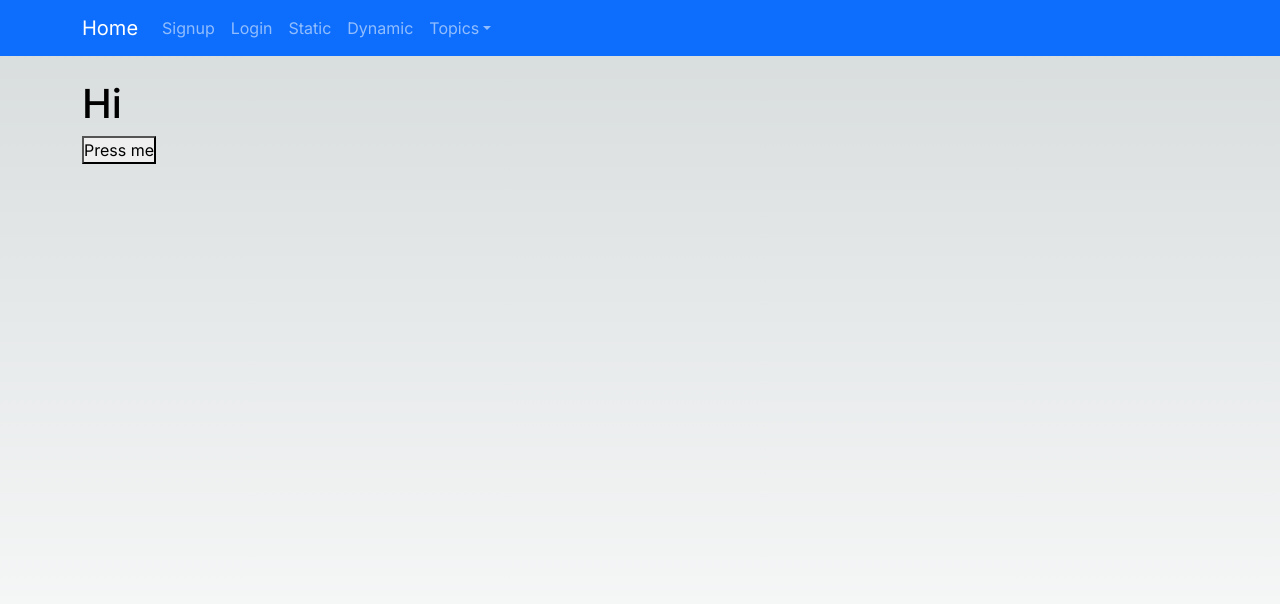
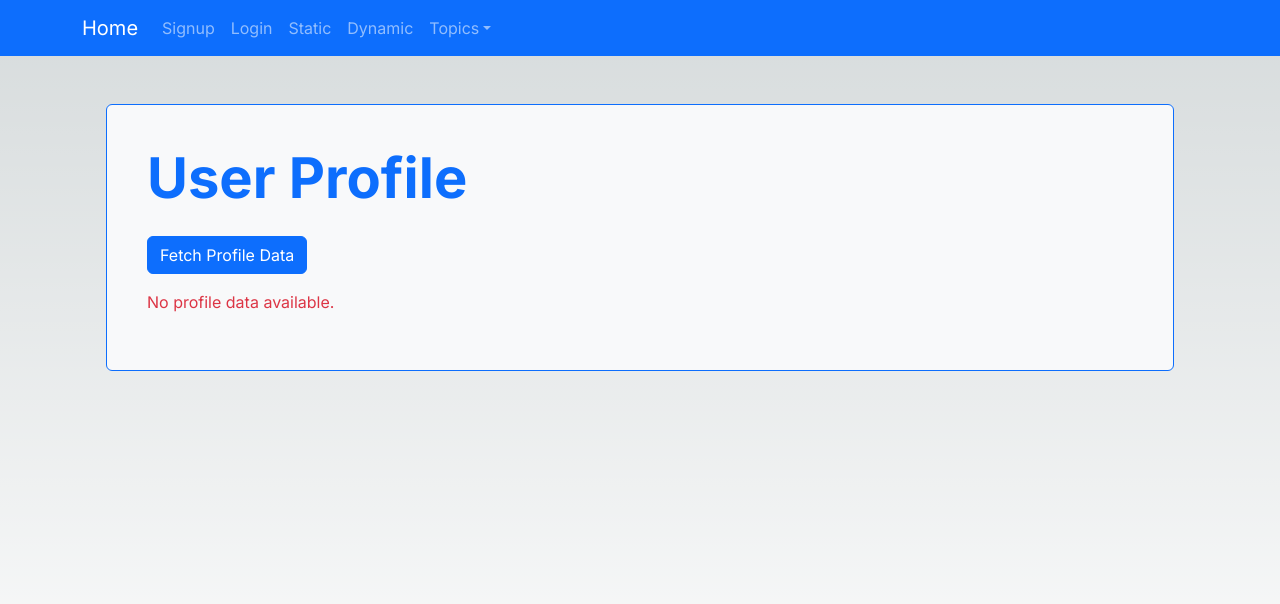
Before and after one commit to Pratham1812/CpGuide, a Next.js app: page /profile in a window 1280 px wide. Shown: the top 604 px of the page. Built offline with nearby package versions, Linux system fonts and the light colour scheme; no server answers.

Commit message:
added the profile page

```diff
--- a/src/app/(SSR)/profile/page.tsx
+++ b/src/app/(SSR)/profile/page.tsx
@@ -1,35 +1,112 @@
-"use client"
-import { Form, Button } from 'react-bootstrap'
-import { useRouter } from 'next/navigation'
-import { NextRequest, NextResponse } from 'next/server'
-import { useCookies } from 'react-cookie'
+import { useEffect, useState } from 'react';
+import { Card, Button, Spinner } from 'react-bootstrap';
+import { useCookies } from 'react-cookie';
+import { toast } from 'react-hot-toast';
 
-import { toast } from 'react-hot-toast'
+interface UserData {
+  fname: string;
+  lname: string;
+  email: string;
+  userId: string;
+}
 
+const ProfilePage = () => {
+  const [cookies] = useCookies(['token']);
+  const [userData, setUserData] = useState<UserData | null>(null);
+  const [loading, setLoading] = useState<boolean>(true);
 
-export default async function Profile(){
-  const [cookies, setCookie, removeCookie] = useCookies(['token']);
-    const fetchme = async (event:any)=>{
-      const endpoint = 'http://127.0.0.1:8000/api/auth/profile'
-      const options = {
-        method: 'GET',
-        headers: {
-          'Authorization': 'Bearer ' + cookies['token']
+  useEffect(() => {
+    fetchProfileData();
+  }, []);
 
-        },
+  const fetchProfileData = async () => {
+    const endpoint = 'http://127.0.0.1:8000/api/auth/profile';
+    const options = {
+      method: 'GET',
+      headers: {
+        Authorization: 'Bearer ' + cookies['token'],
+      },
+    };
 
+    try {
+      const response = await fetch(endpoint, options);
+      const data = await response.json();
+
+      if (response.ok) {
+        setUserData(data);
+      } else {
+        toast.error('Error fetching profile data');
       }
+    } catch (error) {
+      console.error('Error fetching profile data:', error);
+      toast.error('Error fetching profile data');
+    } finally {
+      setLoading(false);
+    }
+  };
 
-      const response = await fetch(endpoint, options)
-      const res = await response.json()
-      console.log(res)
-    }
+  return (
+    <Card className="m-4 p-4 bg-light border border-primary rounded">
+      <Card.Body>
+        <Card.Title className="mb-4 text-primary fw-bold display-4">
+          User Profile
+        </Card.Title>
+        <Button
+          onClick={fetchProfileData}
+          variant="primary"
+          className="mb-3"
+          disabled={loading}
+        >
+          {loading ? (
+            <>
+              <Spinner animation="border" size="sm" className="me-2" />
+              Loading...
+            </>
+          ) : (
+            'Fetch Profile Data'
+          )}
+        </Button>
 
-    return (
-    <div>
-    <h1>Hi </h1>
-    <button onClick={fetchme}>Press me</button>
-    {/* This has to be fixed the profile page on clicking the button we are able to retreive data from backend, we need to be able to retrieve it once as soon the page loads please fix this right this will console.log the data at users browser */}
-    </div>
-    )
-}
+        {loading ? (
+          <div className="d-flex justify-content-center my-4">
+            <Spinner animation="border" role="status" variant="primary">
+              <span className="visually-hidden">Loading...</span>
+            </Spinner>
+          </div>
+        ) : (
+          <>
+            {userData ? (
+              <Card className="border border-primary p-4">
+                <Card.Title className="text-primary fw-bold h5 mb-4">
+                  Profile Information
+                </Card.Title>
+                <ul className="list-unstyled">
+                  <li className="mb-3">
+                    <strong className="text-primary">First Name:</strong>{' '}
+                    {userData.fname}
+                  </li>
+                  <li className="mb-3">
+                    <strong className="text-primary">Last Name:</strong>{' '}
+                    {userData.lname}
+                  </li>
+                  <li className="mb-3">
+                    <strong className="text-primary">Email:</strong>{' '}
+                    {userData.email}
+                  </li>
+                  <li className="mb-3">
+                    <strong className="text-primary">User ID:</strong>{' '}
+                    {userData.userId}
+                  </li>
+                </ul>
+              </Card>
+            ) : (
+              <p className="text-danger">No profile data available.</p>
+            )}
+          </>
+        )}
+      </Card.Body>
+    </Card>
+  );
+};
+
+export default ProfilePage;
--- a/src/app/layout.tsx
+++ b/src/app/layout.tsx
@@ -1,4 +1,4 @@
-"use client"
+
 import 'bootstrap/dist/css/bootstrap.min.css';
 import './globals.css'
 import { Inter } from 'next/font/google'
```
